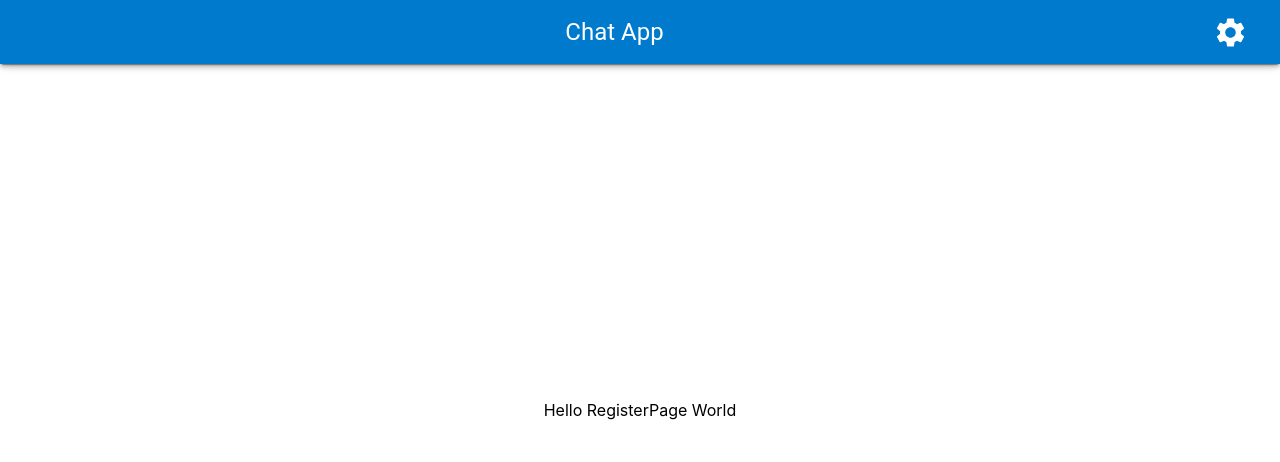
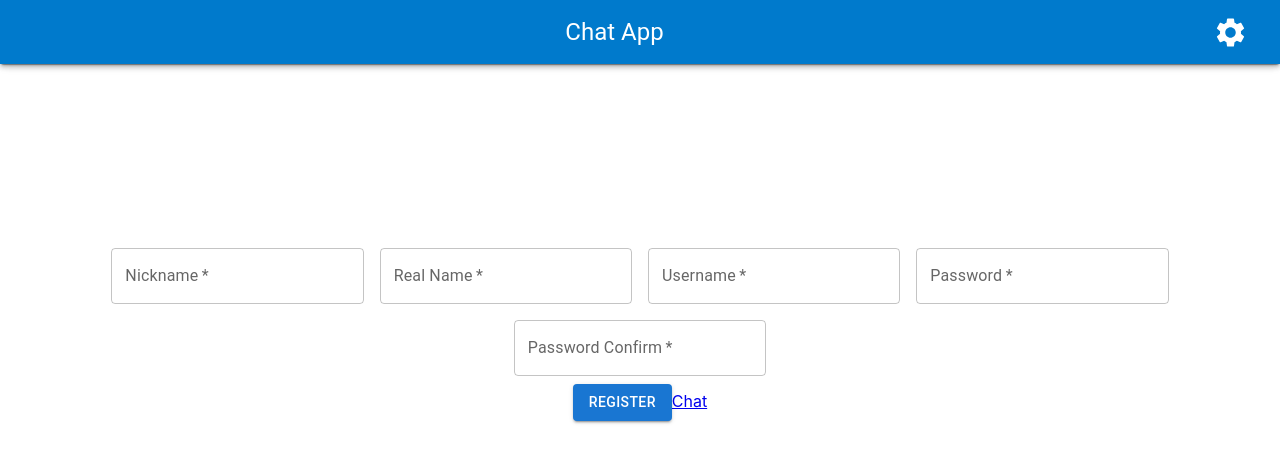
Before and after one commit to mkyle1/mkyle.github.io, a React (Create React App) app in the folder mobile-ux-chat/: page /register in a window 1280 px wide. Shown: the top 462 px of the page. Built offline with nearby package versions, Linux system fonts and the light colour scheme.

Commit message:
Register implement http request

```diff
--- a/mobile-ux-chat/src/components/RegisterPage.js
+++ b/mobile-ux-chat/src/components/RegisterPage.js
@@ -1,10 +1,67 @@
-import React from "react";
+import React, { useState } from "react";
+import HttpService from "../services/HttpService";
+import Box from '@mui/material/Box';
+import TextField from '@mui/material/TextField';
+import Button from '@mui/material/Button';
+import { Link } from "react-router-dom";
 
 export default function RegisterPage() {
 
+  const [userId, setUserId] = useState("");
+  const [password, setPassword] = useState("");
+  const [passwordConfirm, setPasswordConfirm] = useState("");
+  const [nickname, setNickname] = useState("");
+  const [realname, setRealname] = useState("");
+
+  const handleRegister = () => {
+    if (password === passwordConfirm) {
+      HttpService.register(userId, password, nickname, realname)
+        .then((response) => {
+          console.dir(response);
+        })
+    }
+
+  }
+
     return(
-    <div>
-      <p style={{marginTop:"50vh"}}>Hello RegisterPage World</p>
-    </div>
+      <div>
+      <Box
+        component="form"
+        sx={{
+          '& .MuiTextField-root': { m: 1, width: '25ch' },
+          marginTop: "30vh",
+        }}
+        noValidate
+        autoComplete="off"
+      >
+          <TextField
+            required
+            label="Nickname"
+            onChange={(event) => {setNickname(event.target.value)}}
+          />
+          <TextField
+            required
+            label="Real Name"
+            onChange={(event) => {setRealname(event.target.value)}}
+          />
+          <TextField
+            required
+            label="Username"
+            onChange={(event) => {setUserId(event.target.value)}}
+          />
+          <TextField
+            required
+            label="Password"
+            onChange={(event) => {setPassword(event.target.value)}}
+          />
+          <TextField
+            required
+            label="Password Confirm"
+            onChange={(event) => {setPasswordConfirm(event.target.value)}}
+          />
+      </Box>
+      <Button variant="contained" onClick={handleRegister}>Register</Button>
+      <Link to="/chat">Chat</Link>
+      </div>
     );
 }
```
